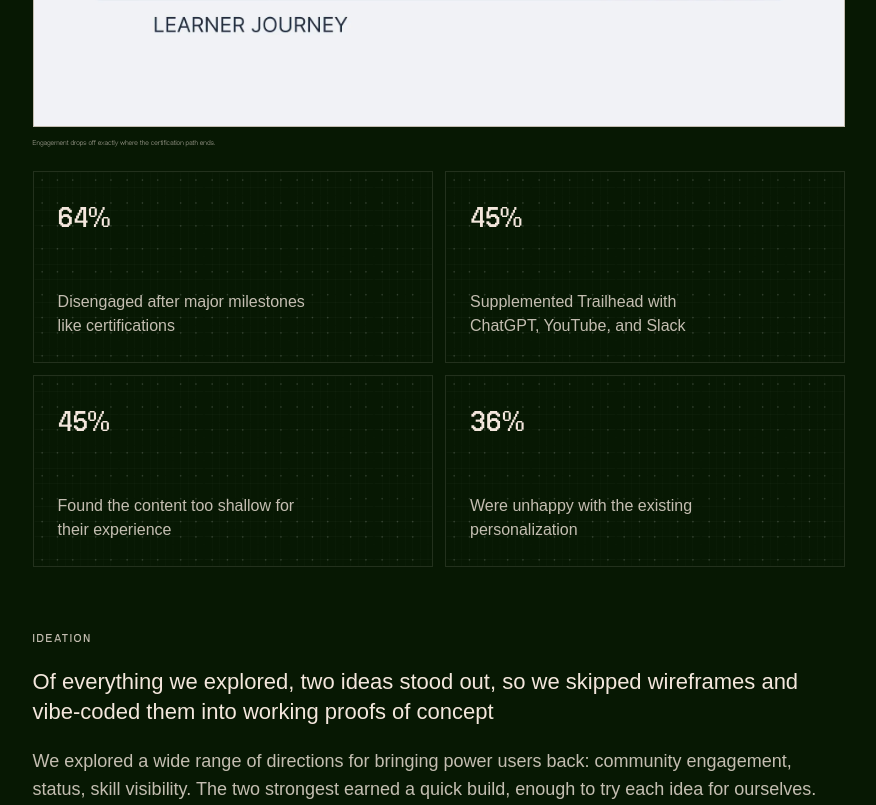
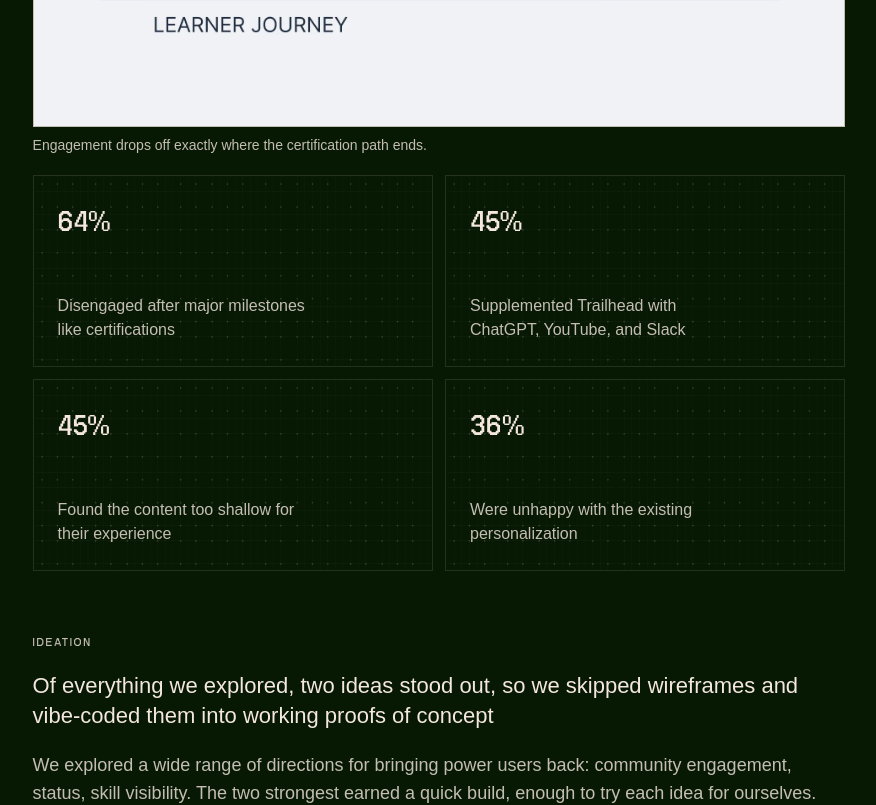
Before and after one commit to cysteph29/portfolioconcept_1.6, a Next.js app: page /work/salesforce-trailhead in a window 1280 px wide. Shown: the part 2480-3285 px from the top of the page, without its empty margins (345-1221 px from the left). Built offline with nearby package versions, Linux system fonts and the light colour scheme; a web font is replaced by a local one.

Commit message:
Add body-3 type token and apply it to captions and tooltips.
Co-authored-by: Cursor <cursoragent@cursor.com>

```diff
--- a/src/app/globals.css
+++ b/src/app/globals.css
@@ -33,6 +33,8 @@
   --text-body-1--line-height: 1.75rem;
   --text-body-2: 1rem;
   --text-body-2--line-height: 1.5rem;
+  --text-body-3: 0.875rem;
+  --text-body-3--line-height: 1.25rem;
   --text-label-1: 1rem;
   --text-label-1--line-height: 1.5rem;
 
@@ -136,6 +138,13 @@
     line-height: var(--text-body-2--line-height);
   }
 
+  .text-body-3 {
+    font-family: var(--font-fraktion);
+    font-size: var(--text-body-3);
+    font-weight: 300;
+    line-height: var(--text-body-3--line-height);
+  }
+
   .text-label-1 {
     font-family: var(--font-neuebit);
     font-size: var(--text-label-1);
@@ -648,8 +657,6 @@ a {
     background: color-mix(in srgb, var(--color-canvas) 92%, black);
     padding: 0.5rem 0.625rem;
     color: var(--color-text-primary);
-    font-size: var(--text-button);
-    line-height: var(--text-button--line-height);
     pointer-events: none;
   }
 
--- a/src/components/about/about-grid.tsx
+++ b/src/components/about/about-grid.tsx
@@ -269,7 +269,7 @@ export function AboutGrid() {
       </div>
 
       {tooltip ? (
-        <div className="about-grid-tooltip font-pixel" style={{ left: tooltip.x, top: tooltip.y }}>
+        <div className="about-grid-tooltip text-body-3" style={{ left: tooltip.x, top: tooltip.y }}>
           {tooltip.caption}
         </div>
       ) : null}
--- a/src/components/work/case-figure.tsx
+++ b/src/components/work/case-figure.tsx
@@ -195,7 +195,7 @@ export function CaseFigure({
       </button>
 
       {caption ? (
-        <figcaption className="font-pixel text-[0.625rem] leading-4 text-left text-text-muted">
+        <figcaption className="text-body-3 text-left text-text-muted">
           {caption}
         </figcaption>
       ) : null}
--- a/src/components/work/case-video.tsx
+++ b/src/components/work/case-video.tsx
@@ -55,7 +55,7 @@ export function CaseVideo({
       </div>
 
       {caption ? (
-        <figcaption className="font-pixel text-[0.625rem] leading-4 text-left text-text-muted">
+        <figcaption className="text-body-3 text-left text-text-muted">
           {caption}
         </figcaption>
       ) : null}
```
